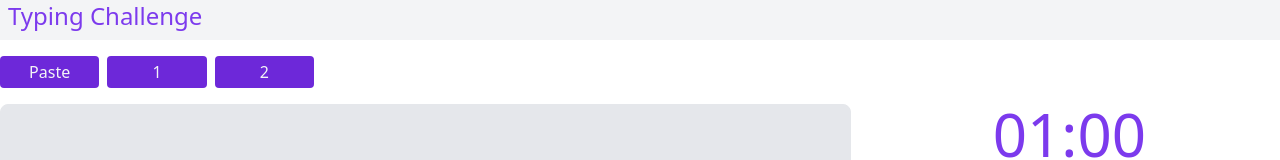
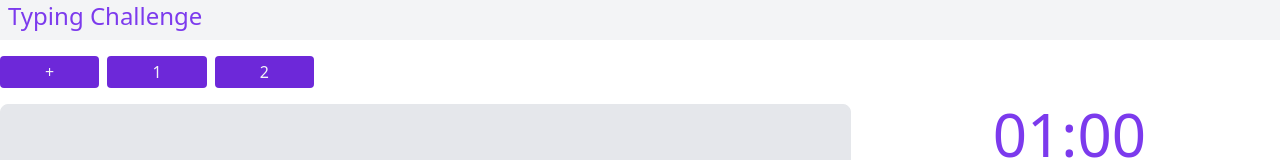
Before and after one commit to Rafael3226/typing-challenge, a React app: page / in a window 1280 px wide. Shown: the top 160 px of the page. Built offline with nearby package versions, Linux system fonts and the light colour scheme.

Commit message:
Change paste to +

```diff
--- a/src/pages/Home.jsx
+++ b/src/pages/Home.jsx
@@ -52,7 +52,7 @@ function Home() {
   return (
     <>
       <div className="grid grid-cols-4 gap-2 my-4 sm:grid-cols-6 md:grid-cols-8 lg:grid-cols-12">
-        <Button value="Paste" onClick={handlePaste} />
+        <Button value="+" onClick={handlePaste} />
         {texts.map((text, key) => (
           <Button key={key} value={key + 1} onClick={() => handleGuide(text)} />
         ))}
```
Also changed, not shown: 1 other file (tests, documents, lock files or other folders).
